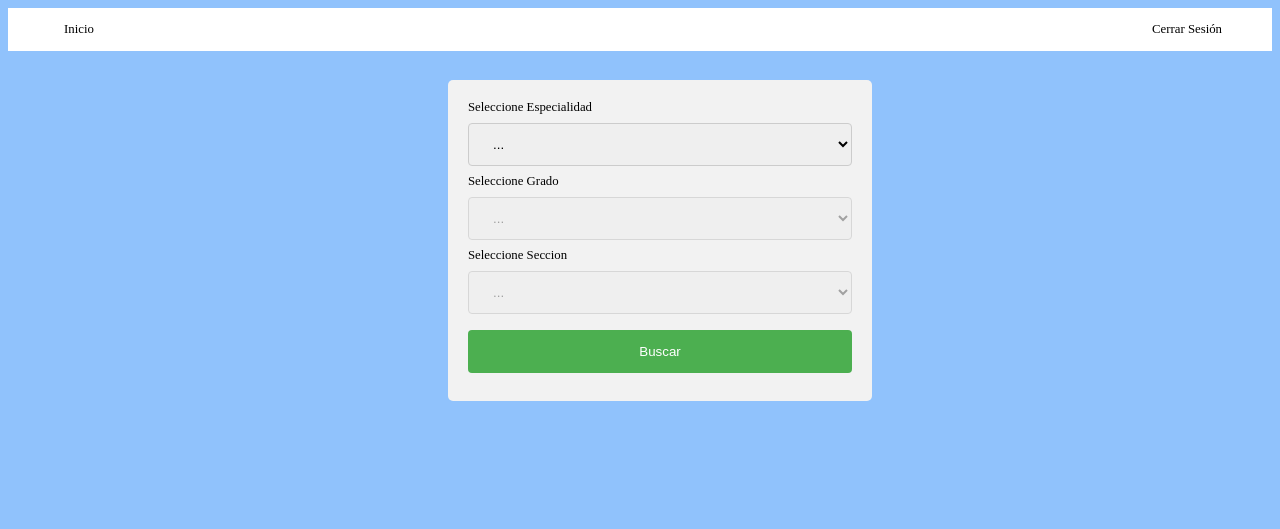
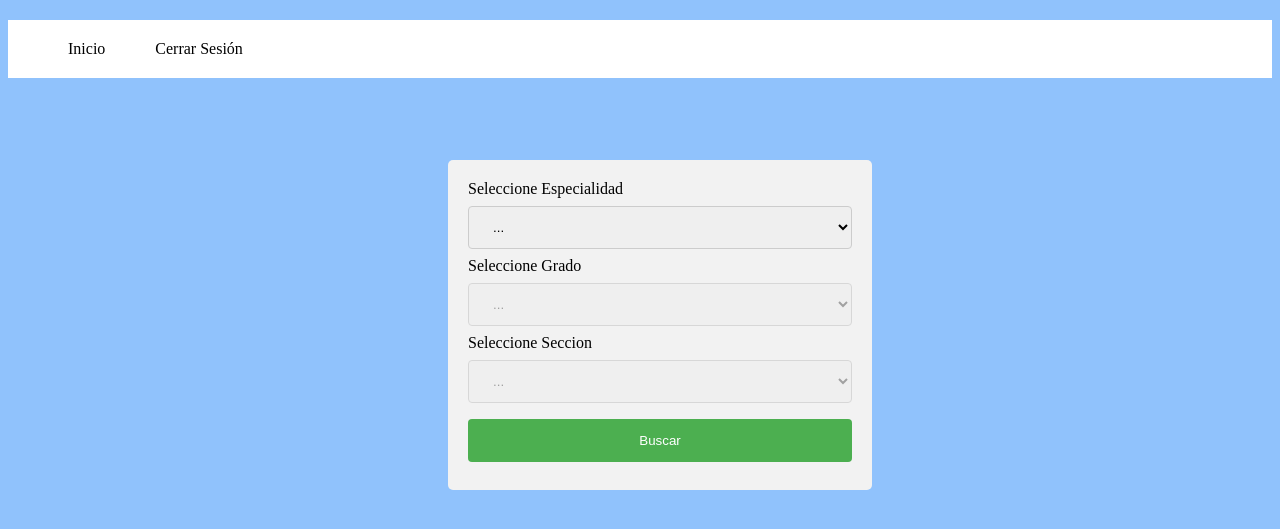
Before and after one commit to EGPerezR/EstadiasFaltas, a PHP site: page /welcome.php in a window 1280 px wide. Shown: the top 529 px of the page. Run offline with PHP 8.4, Linux system fonts and the light colour scheme; the visitor is signed in with stand-in values (Sample User, id 1); data that the repository does not hold is empty.

Commit message:
mas responsiva

```diff
--- a/Controllers/busalumn.php
+++ b/Controllers/busalumn.php
@@ -33,6 +33,7 @@ if (isset($_POST['buscar'])) {
 
 ?>
             <div class="tablafa" id="tablafa">
+
                 <form action="" method="POST">
                     <div class="matefa">
                         <b><label>Materia</label></b>
@@ -56,7 +57,7 @@ if (isset($_POST['buscar'])) {
                             <input type="submit" value="Insertar" name="insertar">
                             <input type="button" value="Cancelar" onclick="offa()">
                     </div>
-                    <table border="1">
+                    <table border="1" class="tabla">
                         <thead style="
                         <?php
                         if ($espe == 4) {
--- a/css/style.css
+++ b/css/style.css
@@ -1,6 +1,5 @@
    body {
        background-color: rgba(60, 149, 250, 0.568);
-       font-size: 80%;
    }
    /* Popup container */
 
@@ -204,19 +203,51 @@
        text-align: left;
    }
 
-   @media screen and (max-width:480px) {
-       body {
-           font-family: sans-serif;
+   @media screen and (max-width:800px) {
+       body .lista {
+           width: 50%;
+           height: 100%;
+           margin: 0;
+           left: -100%;
+           z-index: 1;
+           position: fixed;
        }
-       body .nav-excel {}
+       body .lista .nav-excel li {
+           display: block;
+           float: left;
+           border-bottom: 1px solid rgba(255, 255, 255, .3);
+       }
+       body .menu_bar {
+           width: 100%;
+           display: block;
+       }
+       body .menu_bar .bt-menu {
+           display: block;
+           padding: 20px;
+           background: rgb(255, 255, 255);
+           text-decoration: none;
+           font-weight: bold;
+           font-size: 25px;
+           -webkit-box-sizing: border-box;
+           -moz-box-sizing: border-box;
+           box-sizing: border-box;
+       }
+   }
+
+   .lista {
+       width: 100%;
+       margin: 20px auto;
+       background: white;
+   }
+
+   .menu_bar {
+       display: none;
    }
 
    .nav-excel {
-       list-style-type: none;
-       margin: 0;
-       padding: 50;
        overflow: hidden;
-       background-color: rgb(255, 255, 255) !important;
+       list-style: none;
+       height: fit-content;
    }
 
    .nav-excel li {
@@ -227,21 +258,9 @@
    .nav-excel li a {
        display: block;
        color: rgb(0, 0, 0);
-       text-align: center;
-       padding: 14px 16px;
+       padding: 20px;
        text-decoration: none;
-   }
-
-   .qr {
-       width: 40px;
-       height: 40px;
-       position: absolute;
-       top: 1.5%;
-   }
-
-   .nav-excel .cerrar {
-       margin-left: 85%;
-       position: absolute;
+       margin-right: 10px;
    }
 
    @media screen and (max-width:480px) {
@@ -311,8 +330,15 @@
        background-color: white;
    }
 
+   @media screen and (max-width:800px) {
+       body .faltas {
+           width: 80%;
+           left: 5%;
+       }
+   }
+
    .faltas {
-       top: 10%;
+       top: 20%;
        left: 35%;
        border-radius: 5px;
        width: 30%;
@@ -337,7 +363,6 @@
        display: block;
        width: 100%;
        height: 100%;
-       margin-left: 1px;
        top: 0;
        left: 0;
        right: 0;
@@ -345,6 +370,23 @@
        background-color: rgba(0, 0, 0, 0.5);
        z-index: 1;
        overflow: scroll;
+   }
+
+   @media screen and (max-width:480px) {
+       body .matefa {
+           left: 0;
+           top: 0;
+           width: 90%;
+           position: fixed;
+           font-size: 10px;
+       }
+       body .tablafa .tabla {
+           position: absolute;
+           margin: 0;
+           top: 40%;
+           left: 0;
+           width: 100%;
+       }
    }
 
    .matefa {
@@ -379,7 +421,7 @@
        cursor: pointer;
    }
 
-   .tablafa table {
+   .tablafa .tabla {
        position: absolute;
        border-collapse: collapse;
        width: 25%;
@@ -388,7 +430,7 @@
        background-color: white;
    }
 
-   .tablafa table th,
+   .tablafa .tabla th,
    td {
        padding: 10px;
        border: 1px solid #ddd;
--- a/welcome.php
+++ b/welcome.php
@@ -25,8 +25,13 @@ if (isset($_SESSION['matricula'])) {
 </head>
 
 <body>
+	<header>
+<div class="menu_bar">
+            <a href="#" class="bt-menu">Menu</a>
+        </div>
+	<nav class="lista">
 		<ul class="nav-excel">
-		<li><a href='welcome.php'>Inicio</a></li>
+			<li><a href='welcome.php' class="bt-menu">Inicio</a></li>
 			<?php
 			$nombre = "SELECT tipo_usuario from profesores where matricula = '" . $_SESSION['matricula'] . "' or usuario = '" . $_SESSION['usuairo'] . "' Limit 1";
 			$result = mysqli_query($mysqli, $nombre)  or die(mysqli_error($mysqli));
@@ -34,12 +39,13 @@ if (isset($_SESSION['matricula'])) {
 			if ($rows['tipo_usuario'] == 1) { ?>
 				<li><a href='tablafaltas.php'>Grafica de faltas</a></li>
 				<li><a href='alumnos.php'>Nuevos Alumnos</a></li>
-			<!--<li><div><a href=''>Generador de QR <img src="img/qr.png" class="qr"></a></div></li>-->
+
 			<?php } ?>
 
-		<li class="cerrar"><a href='Controllers/cerrars.php'>Cerrar Sesi&oacute;n</a></li>
+			<li><a href='Controllers/cerrars.php'>Cerrar Sesi&oacute;n</a></li>
 		</ul>
-
+	</nav>
+	</header>
 
 
 
@@ -85,8 +91,9 @@ if (isset($_SESSION['matricula'])) {
 
 	?>
 </body>
+<script src="http://code.jquery.com/jquery-latest.js"></script>
+<script type="text/javascript">
 
-<script type="text/javascript">
 	function disable() {
 
 		document.getElementById("grado").disabled = true;
@@ -121,6 +128,32 @@ if (isset($_SESSION['matricula'])) {
 	function offa() {
 		document.getElementById("tablafa").style.display = "none";
 	}
+
+
+	$(document).ready(main);
+
+var contador = 1;
+
+function main() {
+	$('.menu_bar').click(function() {
+		// $('nav').toggle();
+
+		if (contador == 1) {
+			$('.lista').animate({
+				left: '0'
+			});
+			contador = 0;
+		} else {
+			contador = 1;
+			$('.lista').animate({
+				left: '-100%'
+			});
+		}
+
+	});
+
+};
+
 </script>
 
 </html>
```
Also changed, not shown: tablafaltas.php (+35 -5 lines). Lines whose indentation alone changed are shown as unchanged.
